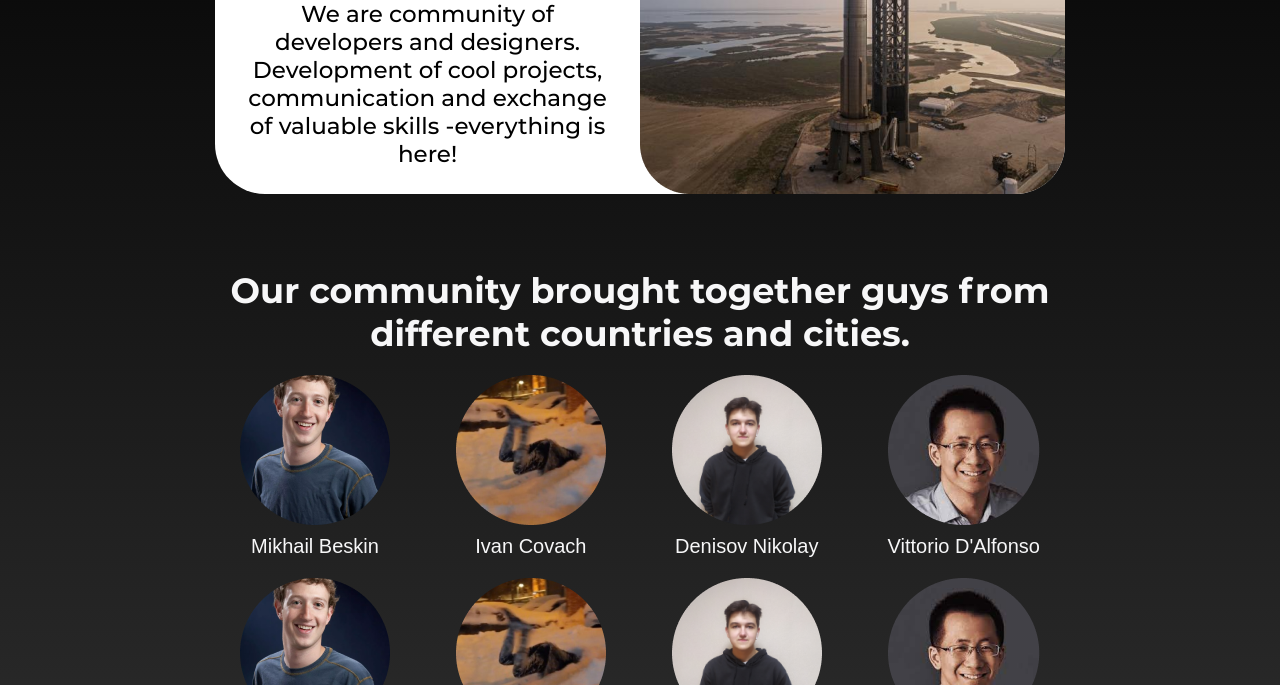
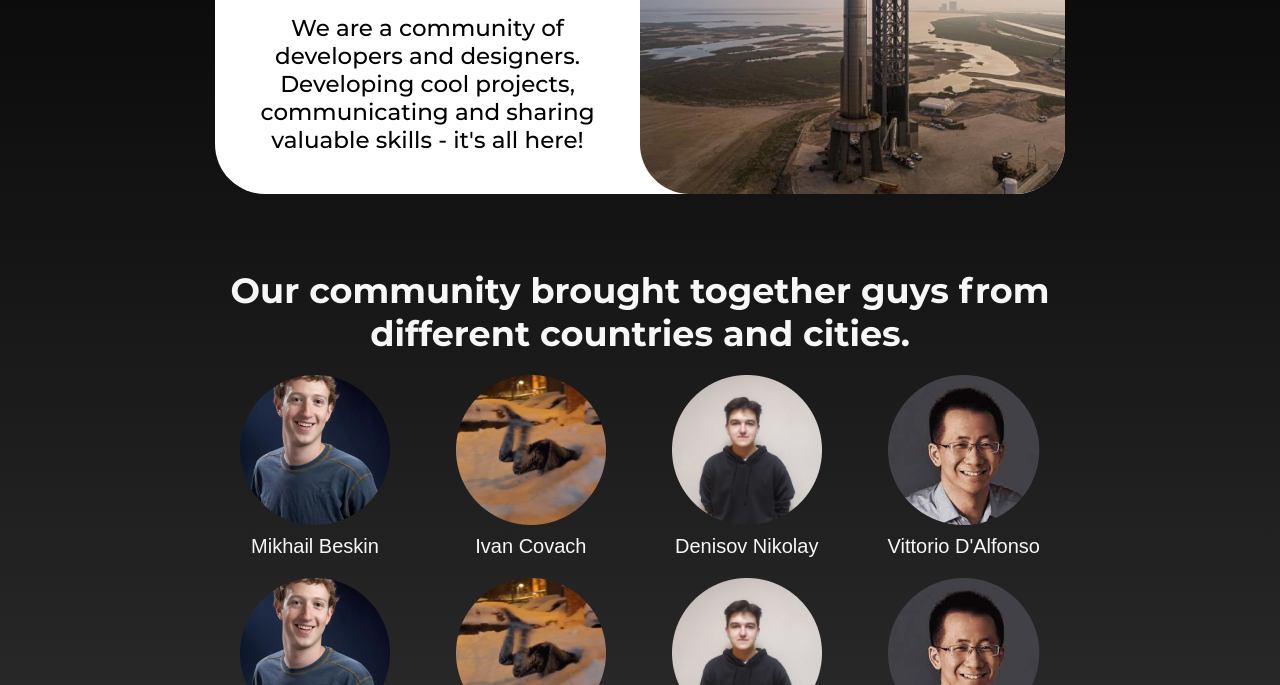
Before and after one commit to AntHIll-organization/Landing, a plain HTML site: page index.html in a window 1280 px wide. Shown: the part 415-1100 px from the top of the page. Drawn offline with Linux system fonts and the light colour scheme.

Commit message:
[chore](index) Обновил описание сообщества

```diff
--- a/index.html
+++ b/index.html
@@ -43,8 +43,10 @@
             <div class="we__content">
                 <div class="we__description">
                     <img class="we__img" src="img/main/we/logo.svg" alt="logo">
-                    <p>We are community of developers and designers. Development of cool projects, communication and
-                        exchange of valuable skills -everything is here!</p>
+                    <p>
+                        We are a community of developers and designers. Developing cool projects, communicating and
+                        sharing valuable skills - it's all here!
+                    </p>
                 </div>
                 <img class="we-img" src="img/main/we/main.png" alt="img">
             </div>
```
